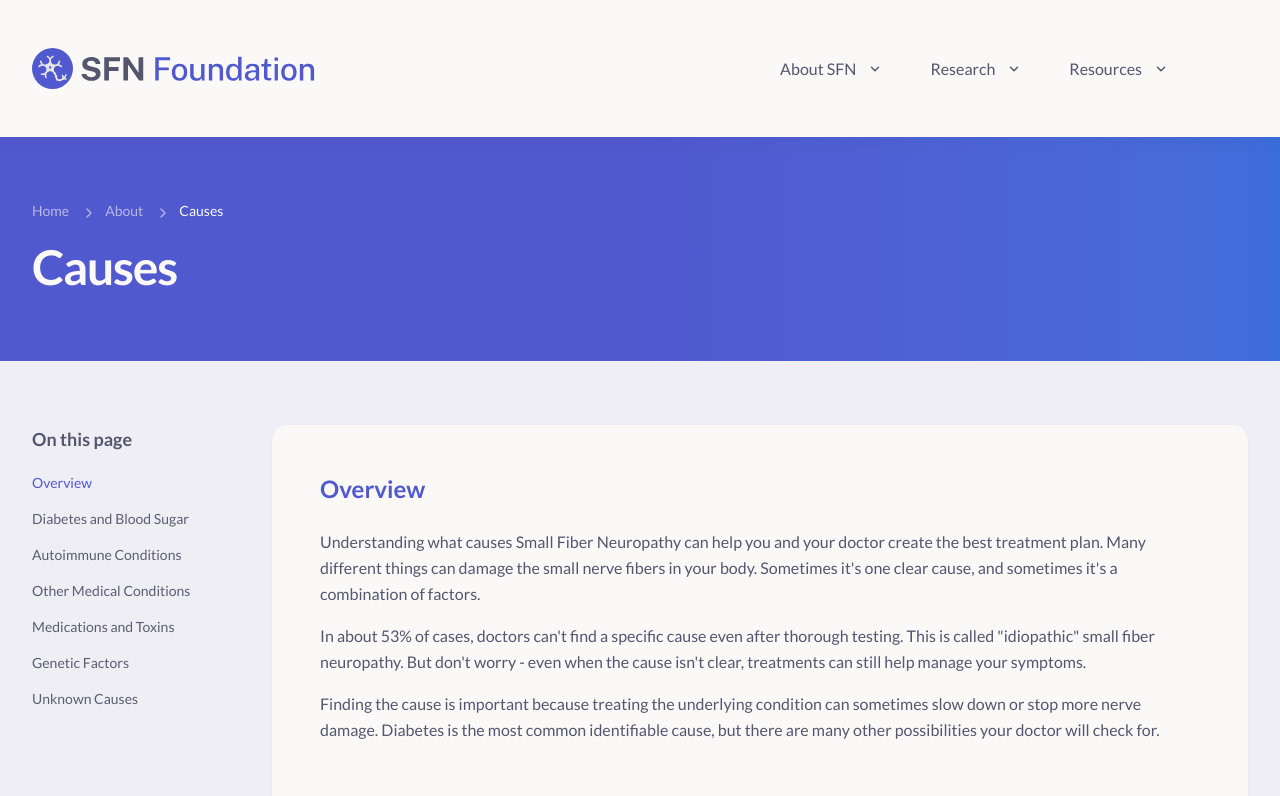
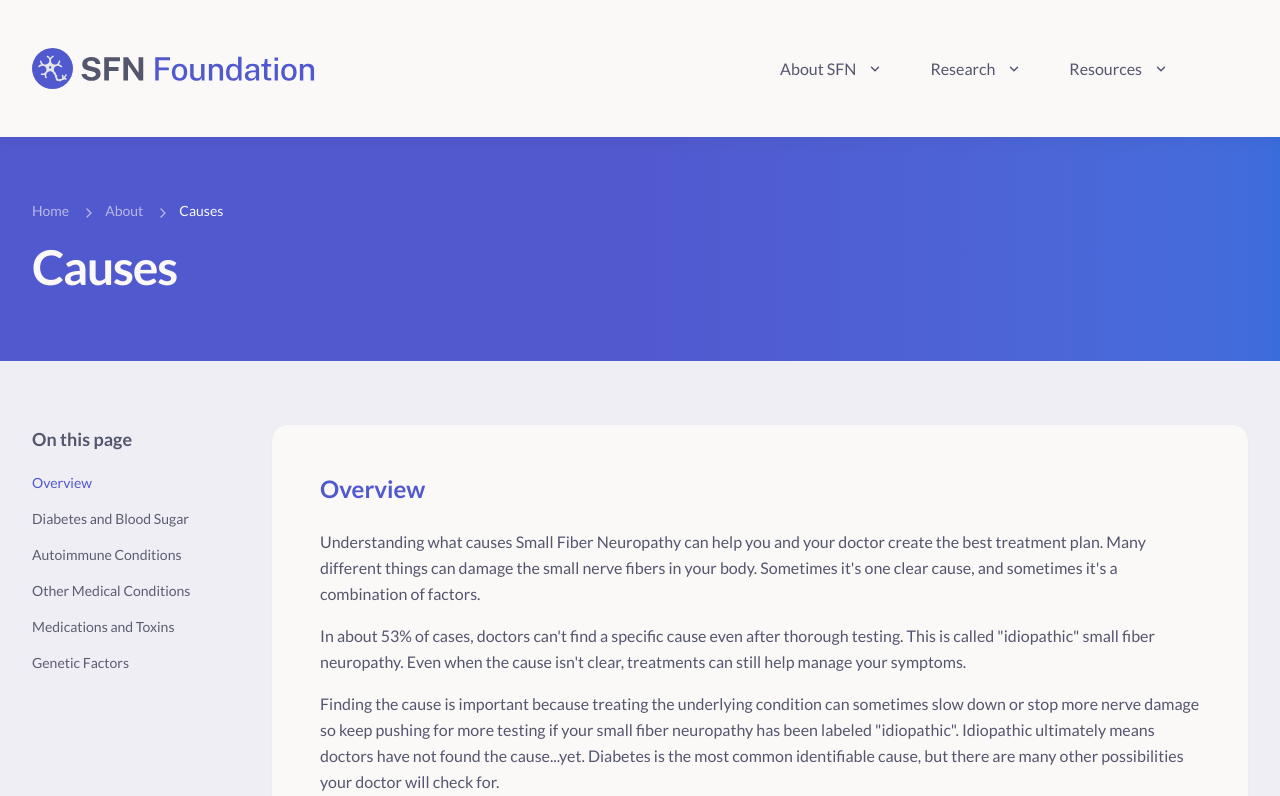
Before and after one commit to MattSnyder97/sfn-foundation, a Next.js app: page /about/causes in a window 1280 px wide. Shown: the top 796 px of the page. Built offline with nearby package versions, Linux system fonts and the light colour scheme.

Commit message:
Updated info pages

```diff
--- a/src/content/info-pages/about/about.ts
+++ b/src/content/info-pages/about/about.ts
@@ -27,8 +27,8 @@ export const aboutContent = {
         },
         {
           type: "paragraph",
-          text: `SFN is more common than many people realize. It can affect anyone, but
-          it's often seen in people with diabetes, autoimmune conditions, or certain
+          text: `SFN is more common than many people realize, with the lowest estimates guessing around 200K
+          people in the United States alone. It's often seen in people with diabetes, autoimmune conditions, or certain
           genetic factors. The good news is that with proper diagnosis and treatment,
           many people with SFN can find relief and maintain a good quality of life.`,
         },
@@ -75,13 +75,6 @@ export const aboutContent = {
       content: [
         {
           type: "paragraph",
-          text: `Getting a diagnosis of Small Fiber Neuropathy can take time because
-          it affects very small nerve fibers that don't show up on regular nerve tests.
-          Your doctor will use your symptoms, physical exam, and special tests to
-          make the diagnosis.`,
-        },
-        {
-          type: "paragraph",
           text: `The most definitive test for SFN is a skin biopsy, where tiny samples
           of skin are examined under a microscope to count small nerve fibers. Blood
           tests help identify possible causes like diabetes or vitamin deficiencies.
@@ -106,7 +99,7 @@ export const aboutContent = {
           text: `SFN symptoms are often described as burning, stabbing, or tingling
           sensations. Many people say it feels like walking on hot coals or being
           stuck with pins and needles. These symptoms usually start in the feet and
-          hands and can gradually spread up the legs and arms.`,
+          hands and can gradually spread throughout the entire body.`,
         },
         {
           type: "paragraph",
--- a/src/content/info-pages/about/causes.ts
+++ b/src/content/info-pages/about/causes.ts
@@ -12,7 +12,6 @@ export const causesContent = {
     { id: "other-medical", title: "Other Medical Conditions" },
     { id: "medications", title: "Medications and Toxins" },
     { id: "genetic", title: "Genetic Factors" },
-    { id: "idiopathic", title: "Unknown Causes" },
   ],
 
   sections: [
@@ -31,14 +30,15 @@ export const causesContent = {
           type: "paragraph",
           text: `In about 53% of cases, doctors can't find a specific cause
           even after thorough testing. This is called "idiopathic" small fiber neuropathy.
-          But don't worry - even when the cause isn't clear, treatments can still help
+          Even when the cause isn't clear, treatments can still help
           manage your symptoms.`,
         },
         {
           type: "paragraph",
           text: `Finding the cause is important because treating the underlying condition
-          can sometimes slow down or stop more nerve damage. Diabetes
-          is the most common identifiable cause, but there are many other
+          can sometimes slow down or stop more nerve damage so keep pushing for more testing if your
+          small fiber neuropathy has been labeled "idiopathic". Idiopathic ultimately means doctors have not
+          found the cause...yet. Diabetes is the most common identifiable cause, but there are many other
           possibilities your doctor will check for.`,
         },
       ],
@@ -58,8 +58,7 @@ export const causesContent = {
         },
         {
           type: "paragraph",
-          text: `You don't need to have full diabetes to develop nerve problems.
-          Impaired glucose tolerance and components of metabolic
+          text: `Impaired glucose tolerance and components of metabolic
           syndrome are often associated with small fiber neuropathy. This
           means even pre-diabetes or insulin resistance can start damaging your nerves.`,
         },
@@ -148,7 +147,7 @@ export const causesContent = {
             "HIV/AIDS - The virus itself or some treatments can cause neuropathy",
             "Vitamin Deficiencies - Especially B12, B1, B6, and folate deficiencies",
             "Hypothyroidism - Low thyroid hormone levels can slow nerve function",
-            "Fibromyalgia - May overlap with or be misdiagnosed as small fiber neuropathy",
+            "Fibromyalgia - Often overlaps with small fiber neuropathy",
             "Amyloidosis - Abnormal protein deposits that can affect nerves",
             "Vasculitis - Inflammation of blood vessels that can reduce blood flow to nerves",
           ],
@@ -169,8 +168,7 @@ export const causesContent = {
         {
           type: "paragraph",
           text: `Some medications and toxic substances can damage small nerve fibers.
-          This is called "toxic neuropathy." The good news is that stopping the
-          harmful substance often prevents more damage and sometimes allows nerves
+          The good news is that stopping the harmful substance often prevents more damage and sometimes allows nerves
           to heal.`,
         },
         {
@@ -185,7 +183,7 @@ export const causesContent = {
           items: [
             "Chemotherapy drugs - Especially platinum-based drugs, taxanes, and vincristine",
             "HIV medications - Some older HIV drugs are more likely to cause neuropathy",
-            "Antibiotics - Including metronidazole (Flagyl) with long-term use",
+            "Antibiotics - Especially fluoroquinolones ",
             "Heart medications - Some drugs used for irregular heartbeat",
             "Seizure medications - Phenytoin (Dilantin) with long-term use",
             "Alcohol - Heavy, long-term alcohol use can damage nerves",
@@ -240,40 +238,6 @@ export const causesContent = {
       ],
     },
 
-    {
-      id: "idiopathic",
-      title: "Unknown Causes",
-      content: [
-        {
-          type: "paragraph",
-          text: `About 53% of people with small fiber neuropathy
-          never find out what caused it. This can be frustrating, but
-          it doesn't mean your symptoms aren't real or that treatment won't help.`,
-        },
-        {
-          type: "paragraph",
-          text: `Having "idiopathic" small fiber neuropathy means that even after
-          thorough testing, doctors can't find a specific cause. This is actually
-          quite common and doesn't mean you've been misdiagnosed or that something
-          was missed.`,
-        },
-        {
-          type: "paragraph",
-          text: `Research is ongoing to better understand why some people develop
-          small fiber neuropathy without an obvious cause. Scientists are studying
-          the immune system, genetics, and other factors that might contribute to
-          nerve damage.`,
-        },
-        {
-          type: "paragraph",
-          text: `Even without knowing the exact cause, many effective treatments can
-          help manage your symptoms. Your doctor will focus on controlling your
-          pain and helping you maintain your quality of life. Sometimes new causes
-          are discovered as research advances, so staying in touch with your healthcare
-          team is important.`,
-        },
-      ],
-    },
   ],
 
   meta: {
--- a/src/content/info-pages/about/symptoms.ts
+++ b/src/content/info-pages/about/symptoms.ts
@@ -35,8 +35,7 @@ export const symptomsContent = {
         {
           type: "paragraph",
           text: `SFN symptoms usually start in your feet and hands
-          and can slowly spread up your legs and arms. This happens because the
-          longest nerves in your body are often affected first. The good news is
+          and can slowly spread throughout your entire body. The good news is
           that recognizing these symptoms early can help you get treatment sooner.`,
         },
       ],
@@ -207,8 +206,7 @@ export const symptomsContent = {
         },
         {
           type: "paragraph",
-          text: `You should see a doctor if you have persistent burning pain,
-          tingling, or numbness in your hands or feet that lasts more than a few days.
+          text: `You should see a doctor if you have persistent painful or unusual symptoms that lasts more than a few days.
           Even if the symptoms seem mild, it's better to check with a healthcare
           provider than to ignore them.`,
         },
@@ -224,12 +222,6 @@ export const symptomsContent = {
             "Weakness in your hands or feet",
             "Changes in sweating, digestion, or other automatic body functions",
           ],
-        },
-        {
-          type: "paragraph",
-          text: `Get medical help right away if you notice cuts or sores on your feet
-          that you didn't feel happen. This could mean your numbness is getting worse,
-          and untreated injuries can lead to serious infections.`,
         },
         {
           type: "paragraph",
--- a/src/content/info-pages/about/treatments.ts
+++ b/src/content/info-pages/about/treatments.ts
@@ -120,7 +120,6 @@ export const treatmentsContent = {
             "Alpha-Lipoic Acid - Helps reduce burning pain and may protect nerves from more damage. Typical dose: 300-600mg daily.",
             "Vitamin B12 - Important for nerve health. Many people with neuropathy have low B12 levels. Typical dose: 1000-2000mcg daily.",
             "Vitamin B1 (Thiamine) - Helps nerves work better. Some people benefit from a special form called benfotiamine. Typical dose: 300-600mg daily.",
-            "Vitamin B6 - Supports nerve function, but don't take too much as it can actually cause nerve problems. Typical dose: 50-100mg daily (don't exceed 200mg).",
             "Acetyl-L-Carnitine - May help reduce pain and support nerve repair. Typical dose: 1000-3000mg daily.",
             "Vitamin D3 - Many people with neuropathy have low vitamin D levels. Typical dose: 1000-4000 IU daily.",
           ],
@@ -242,7 +241,7 @@ export const treatmentsContent = {
           type: "paragraph",
           text: `**Medical Cannabis** is legal in many states for treating chronic pain.
           Some people with neuropathy find it helps with pain and sleep, though the
-          evidence is mixed and side effects can be significant.`,
+          evidence is mixed.`,
         },
         {
           type: "list",
@@ -259,13 +258,6 @@ export const treatmentsContent = {
           text: `Research suggests medical cannabis can be effective for nerve pain,
           and some studies show it can help chronic neuropathic pain without severe side effects.
           However, side effects like impaired thinking and breathing problems are common, especially at higher doses.`,
-        },
-        {
-          type: "paragraph",
-          text: `A major review found no high-quality evidence for cannabis in neuropathic pain,
-          and some people find their symptoms actually get worse with use. It's important
-          to discuss the risks and benefits with your doctor, especially if you have
-          breathing problems, heart conditions, or mental health concerns.`,
         },
         {
           type: "paragraph",
```
Also changed, not shown: src/content/info-pages/about/diagnosis.ts (+2 -73 lines).
